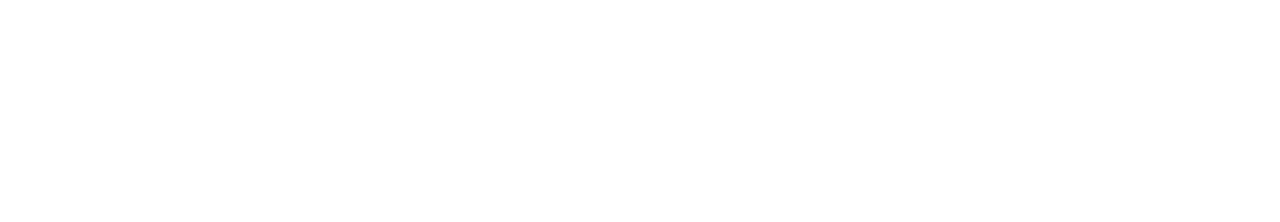
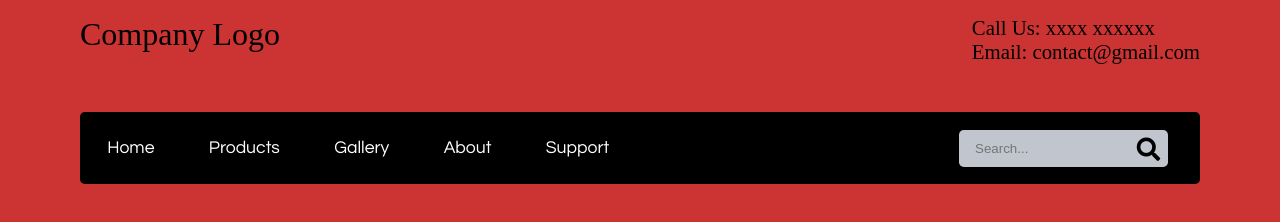
Before and after one commit to rakibul2010islam/Website3, a plain HTML site: page index.html in a window 1280 px wide. Drawn offline with Linux system fonts and the light colour scheme.

Commit message:
navAdded

```diff
--- a/index.html
+++ b/index.html
@@ -3,10 +3,34 @@
 <head>
 	<meta charset="UTF-8">
 	<title>Website3</title>
+	<link rel="stylesheet" href="https://use.fontawesome.com/releases/v5.8.2/css/all.css" integrity="sha384-oS3vJWv+0UjzBfQzYUhtDYW+Pj2yciDJxpsK1OYPAYjqT085Qq/1cq5FLXAZQ7Ay" crossorigin="anonymous">
+	<link href="https://fonts.googleapis.com/css?family=Questrial" rel="stylesheet">
 	<link rel="stylesheet" href="style.css">
 </head>
 <body>
+	<header>
+		<div class="header-top">
+			<div class="company-logo"><p>Company Logo</p></div>
+			<div class="header-top-right">
+				<p>Call Us: xxxx xxxxxx</p>
+				<p>Email: contact@gmail.com</p>
+			</div>
+		</div>
 
+		<nav>
+			<ul>
+				<li><a href="#">Home</a></li>
+				<li><a href="#">Products</a></li>
+				<li><a href="#">Gallery</a></li>
+				<li><a href="#">About</a></li>
+				<li><a href="#">Support</a></li>
+				<li>
+					<span <i class="fa fa-search fa-lg"></span>
+					<input type="text" placeholder="Search...">
+				</li>
+			</ul>
+		</nav>
+	</header>
 
 
 
--- a/style.scss
+++ b/style.scss
@@ -0,0 +1,63 @@
+*{
+	margin: 0;
+	padding: 0;
+}
+
+body{
+	background: #cc3333;
+}
+
+.header-top{
+	display: flex;
+	font-size: 1.3rem;
+	margin: 1rem 5rem;
+
+	.company-logo{
+		font-size: 2rem;
+	}
+
+	.header-top-right{
+		margin-left: auto;
+	}
+}
+
+nav{
+	font-family: 'Questrial', sans-serif;
+	font-size: 1.1rem;
+	background: black;
+	margin: 3rem 5rem;
+	border-radius: .3rem;
+	ul{
+		display: flex;
+		align-items: center;
+	}
+	li{
+		list-style: none;
+	}
+	a{
+		text-decoration: none;
+		display: inline-block;
+		color: white;
+		padding: 1.7rem;
+		&:hover{
+			background: #133337;
+		}
+	}
+
+	li:last-child{
+		margin-left: auto;
+		margin-right: 2rem;
+		position: relative;
+		input{
+			padding: .7rem 1rem;
+			border: none;
+			border-radius: .3rem;
+			background: #c0c5ce;
+		}
+		.fa-search{
+			position: absolute;
+			top: 30%;
+			left: 85%;
+		}
+	}
+}
```
Also changed, not shown: style.css, 1 other file.
